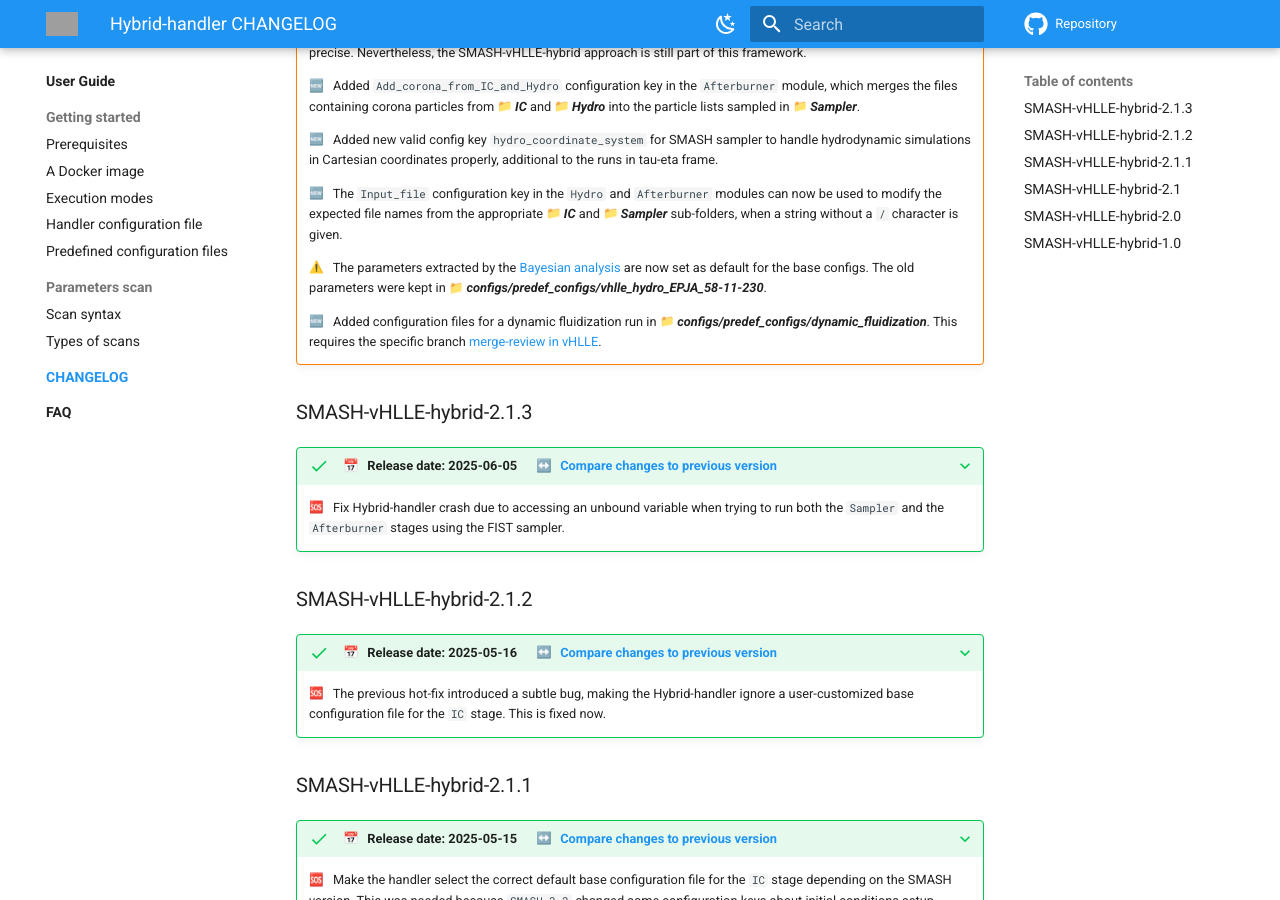
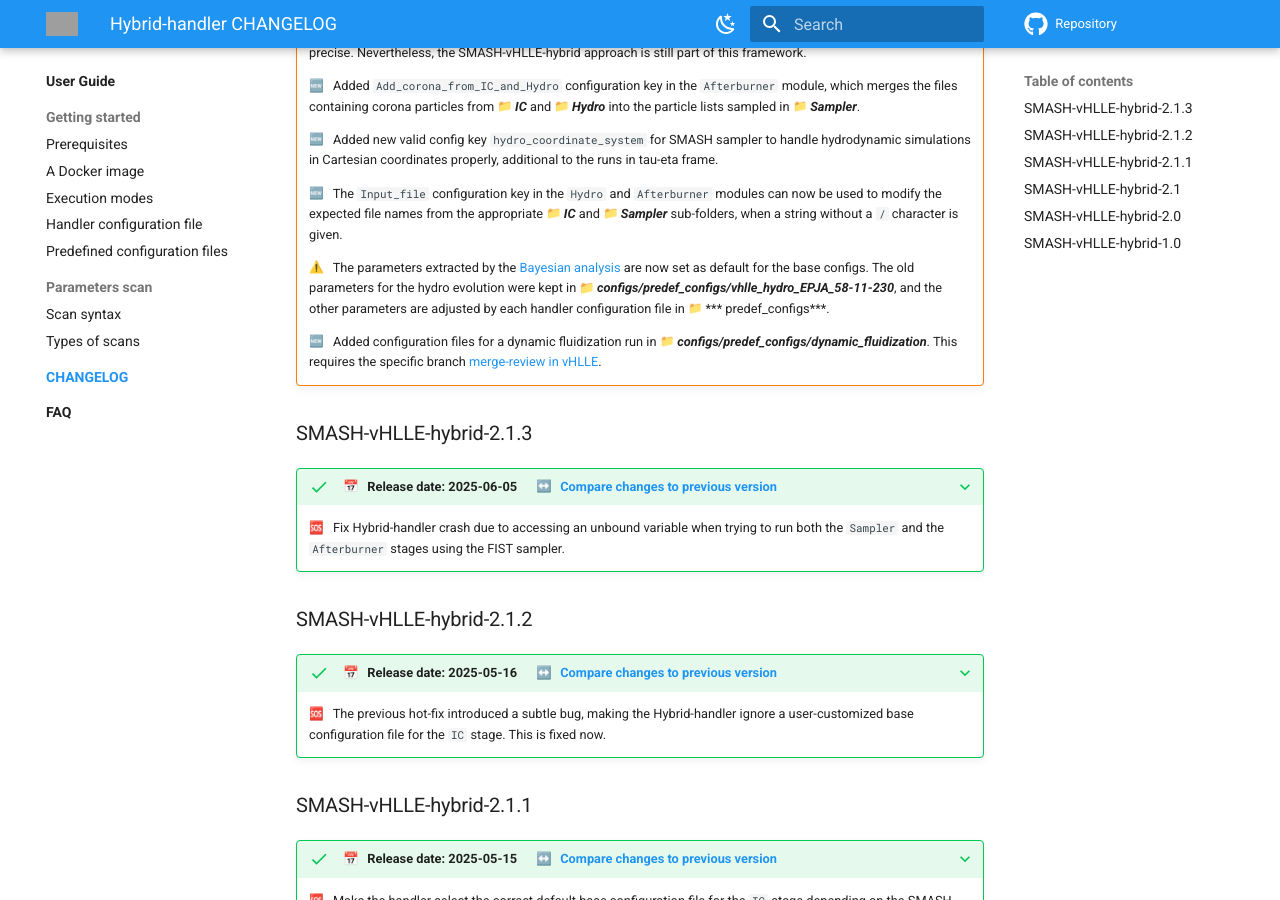
Before and after one commit to smash-transport/smash-vhlle-hybrid, an MkDocs documentation site: the page built from docs/user/CHANGELOG/index.md, in a window 1280 px wide and 900 px high, scrolled down 680 px. Built offline with MkDocs 1.6.1 and Material for MkDocs 9.7.7, drawn with Linux system fonts in a browser that asks for light colours; emoji names are drawn with the system emoji font; comment, search, counter and statistics services are not loaded; the version menu is left out; grey boxes are pictures that could not be loaded.

Commit message:
Answer review comments

```diff
--- a/docs/user/CHANGELOG/index.md
+++ b/docs/user/CHANGELOG/index.md
@@ -56,7 +56,7 @@ Given a version number `X.Y.Z`,
 
     :new: &nbsp; The `Input_file` configuration key in the `Hydro` and `Afterburner` modules can now be used to modify the expected file names from the appropriate :file_folder: ***IC*** and :file_folder: ***Sampler*** sub-folders, when a string without a `/` character is given.
 
-    :warning: &nbsp; The parameters extracted by the [Bayesian analysis](Phys. Rev. C 112, 014910) are now set as default for the base configs. The old parameters were kept in :file_folder: ***configs/predef_configs/vhlle_hydro_EPJA_58-11-230***.
+    :warning: &nbsp; The parameters extracted by the [Bayesian analysis](Phys. Rev. C 112, 014910) are now set as default for the base configs. The old parameters for the hydro evolution were kept in :file_folder: ***configs/predef_configs/vhlle_hydro_EPJA_58-11-230***, and the other parameters are adjusted by each handler configuration file in :file_folder: *** predef_configs***.
 
     :new: &nbsp; Added configuration files for a dynamic fluidization run in :file_folder: ***configs/predef_configs/dynamic_fluidization***. This requires the specific branch [merge-review in vHLLE](https://github.com/yukarpenko/vhlle/tree/merge-review).
 
```
Also changed, not shown: 2 other files.
